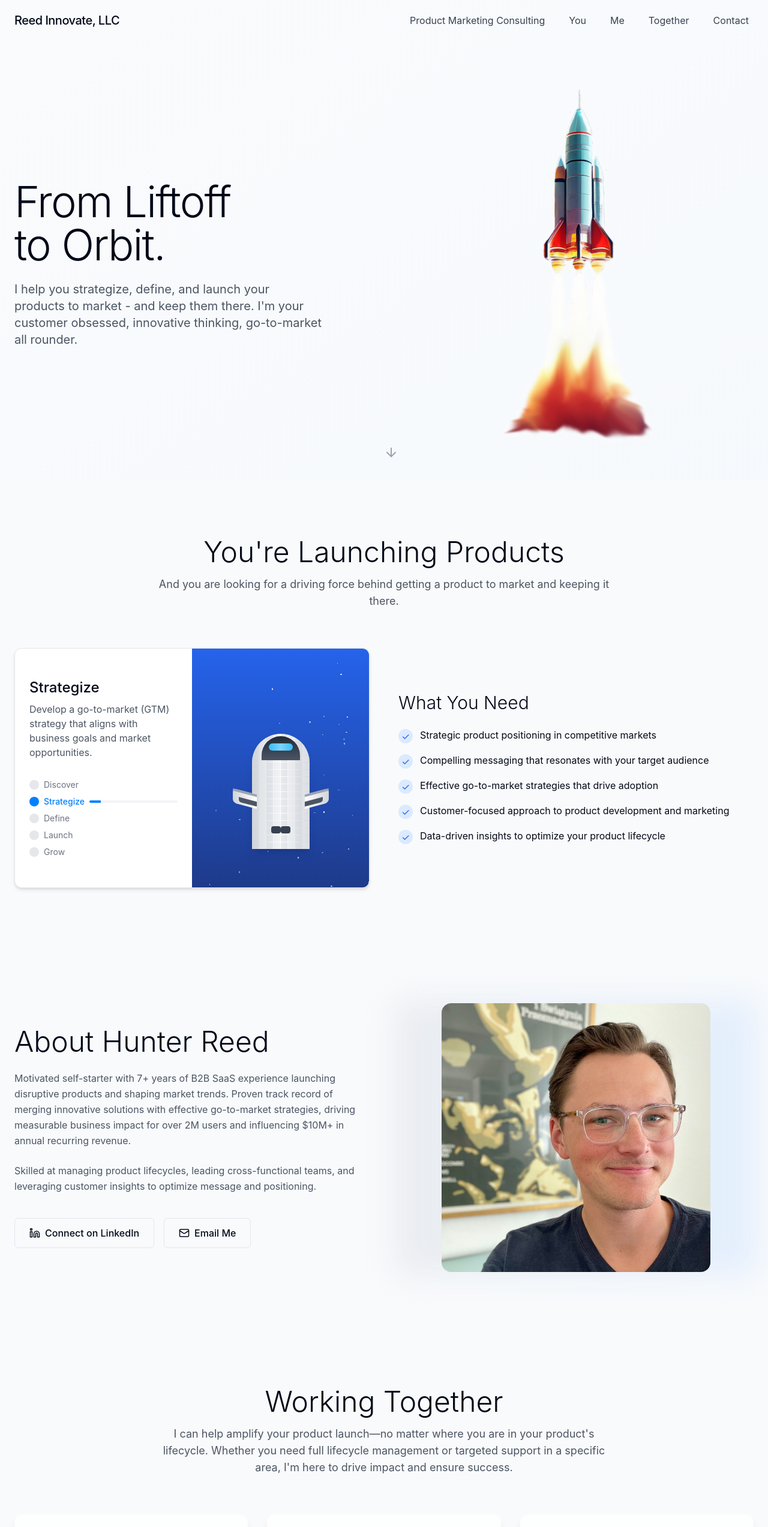
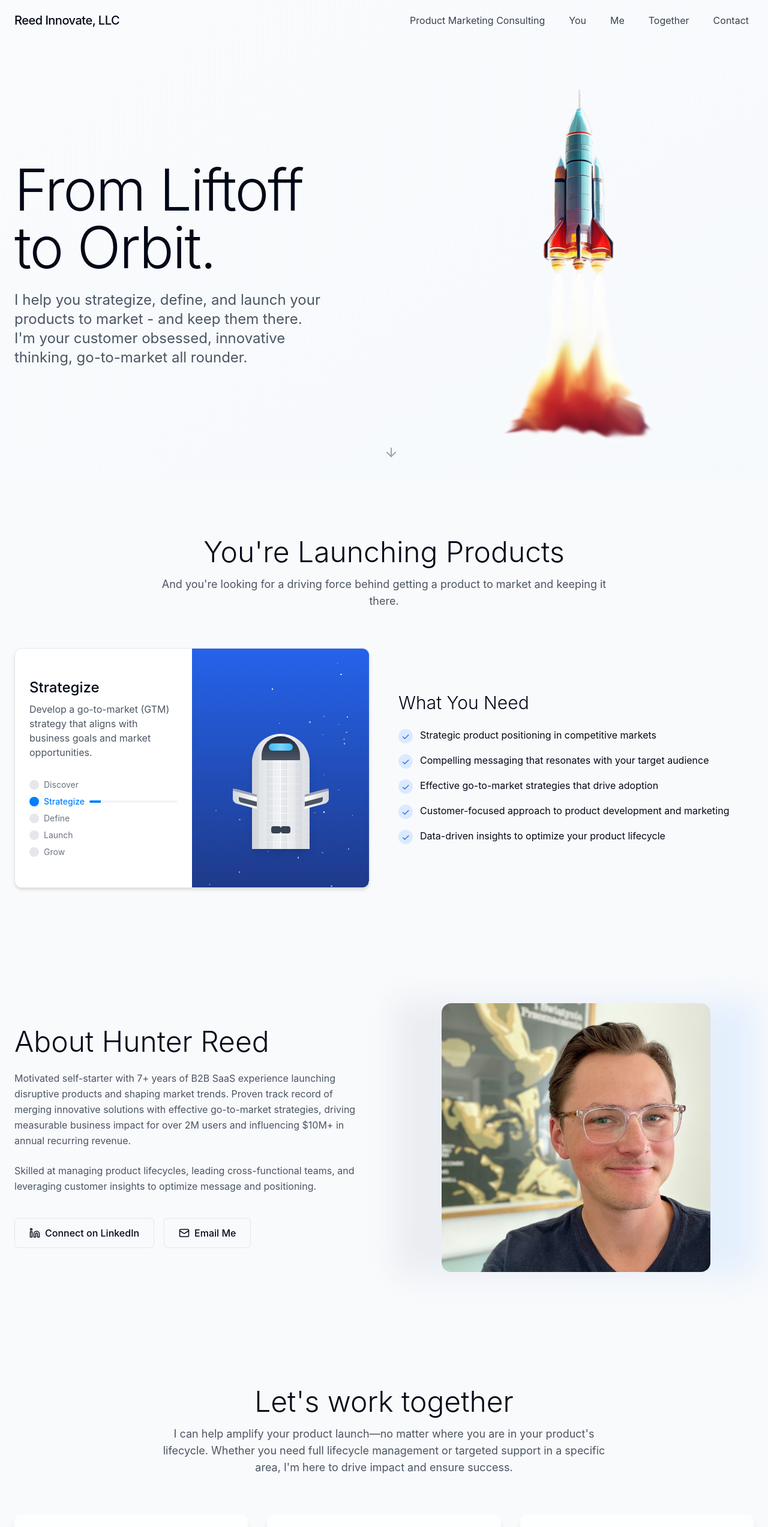
Before and after one commit to ReedInnovate/reedinnovatellc-mainsite, a React (Vite) app: page / in a window 1280 px wide. Shown: the top 2545 px of the page at 60% size. Built offline with nearby package versions, Linux system fonts and the light colour scheme; a web font is replaced by a local one.

Commit message:
Refactor landing page content
- Update text sizes on landing page
- Modify descriptions on "You" section
- Update title on "Together" section
- Refactor footer content

```diff
--- a/src/components/sections/FooterSection.tsx
+++ b/src/components/sections/FooterSection.tsx
@@ -6,30 +6,12 @@ const FooterSection = () => {
     <footer className="bg-gray-50 py-12 border-t border-gray-200">
       <div className="container mx-auto px-4 md:px-6">
         <div className="flex flex-col md:flex-row justify-between items-center">
-          <div className="mb-4 md:mb-0">
-            <p className="text-lg font-medium">Reed Innovate</p>
+          <div>
+            <p className="text-lg font-medium">Reed Innovate, LLC</p>
             <p className="text-gray-500 text-sm">Product Marketing Consulting</p>
           </div>
-          <div className="flex space-x-6">
-            {[
-              { name: "You", href: "#you" },
-              { name: "Me", href: "#me" },
-              { name: "Together", href: "#together" },
-              { name: "Contact", href: "#contact" }
-            ].map((link) => (
-              <a
-                key={link.name}
-                href={link.href}
-                className="text-gray-500 hover:text-primary transition-colors duration-300"
-              >
-                {link.name}
-              </a>
-            ))}
-          </div>
-        </div>
-        <div className="mt-8 pt-8 border-t border-gray-200 text-center">
-          <p className="text-gray-500 text-sm">
-            © {currentYear} Reed Innovate. All rights reserved.
+          <p className="text-gray-500 text-sm mt-4 md:mt-0">
+            © {currentYear} Reed Innovate, LLC. All rights reserved.
           </p>
         </div>
       </div>
--- a/src/components/sections/HeroSection.tsx
+++ b/src/components/sections/HeroSection.tsx
@@ -9,10 +9,10 @@ const HeroSection = () => {
       <div className="container mx-auto px-4 md:px-6 pt-20">
         <div className="grid grid-cols-1 lg:grid-cols-2 gap-12 items-center">
           <div className="space-y-6">
-            <h1 className="text-5xl sm:text-6xl md:text-7xl font-light tracking-tight animate-fade-in-left">
+            <h1 className="text-6xl sm:text-7xl md:text-8xl font-light tracking-tight animate-fade-in-left">
               From Liftoff <br />to Orbit.
             </h1>
-            <p className="text-xl text-gray-600 max-w-lg animate-fade-in-left" style={{ animationDelay: '200ms' }}>
+            <p className="text-2xl text-gray-600 max-w-lg animate-fade-in-left" style={{ animationDelay: '200ms' }}>
               I help you strategize, define, and launch your products to market - and keep them there. I'm your customer obsessed, innovative thinking, go-to-market all rounder.
             </p>
           </div>
--- a/src/components/sections/WorkingTogetherSection.tsx
+++ b/src/components/sections/WorkingTogetherSection.tsx
@@ -74,7 +74,7 @@ const WorkingTogetherSection = () => {
     <AnimatedSection id="together" className="bg-gray-50 py-24">
       <div className="container mx-auto px-4 md:px-6">
         <div className="max-w-3xl mx-auto text-center mb-16">
-          <h2 className="section-title">Working Together</h2>
+          <h2 className="section-title">Let's work together</h2>
           <p className="section-description mx-auto">
             I can help amplify your product launch—no matter where you are in your product's lifecycle. Whether you need full lifecycle management or targeted support in a specific area, I'm here to drive impact and ensure success.
           </p>
--- a/src/components/sections/YouSection.tsx
+++ b/src/components/sections/YouSection.tsx
@@ -9,7 +9,7 @@ const YouSection = () => {
         <div className="text-center mb-16">
           <h2 className="section-title">You're Launching Products</h2>
           <p className="section-description mx-auto text-center">
-            And you are looking for a driving force behind getting a product to market and keeping it there.
+            And you're looking for a driving force behind getting a product to market and keeping it there.
           </p>
         </div>
 
```
